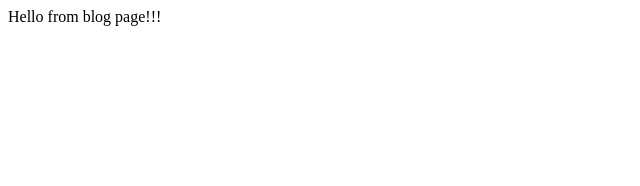
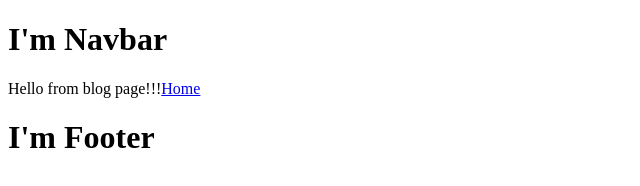
Before and after one commit to msiller455/backroads-project, a Gatsby site: page /blog in a window 1280 px wide. Shown: the whole page, without its empty margins (0-640 px from the left). Built offline with nearby package versions, Linux system fonts and the light colour scheme; Gatsby itself is replaced by a stand-in of ours.

Commit message:
adds layout to pages

```diff
--- /dev/null
+++ b/src/components/Footer.js
@@ -0,0 +1,11 @@
+import React from 'react'
+
+const Footer = () => {
+    return (
+        <div>
+            <h1>I'm Footer</h1>
+        </div>
+    )
+}
+
+export default Footer
--- /dev/null
+++ b/src/components/Layout.js
@@ -0,0 +1,15 @@
+import React from 'react'
+import Navbar from './Navbar'
+import Footer from './Footer'
+
+const Layout = ({children}) => {
+    return (
+        <div>
+            <Navbar />
+            {children}
+            <Footer />
+        </div>
+    )
+}
+
+export default Layout
--- /dev/null
+++ b/src/components/Navbar.js
@@ -0,0 +1,11 @@
+import React from 'react'
+
+const Navbar = () => {
+    return (
+        <div>
+            <h1>I'm Navbar</h1>
+        </div>
+    )
+}
+
+export default Navbar
--- a/src/pages/404.js
+++ b/src/pages/404.js
@@ -1,9 +1,10 @@
 import React from 'react'
+import Layout from '../components/Layout'
 
 export default function error() {
     return (
-        <div>
+        <Layout>
             Hello from error!
-        </div>
+        </Layout>
     )
 }
--- a/src/pages/blog.js
+++ b/src/pages/blog.js
@@ -1,10 +1,13 @@
 import React from 'react'
+import { Link } from 'gatsby'
+import Layout from '../components/Layout'
 
 const blog = () => {
     return (
-        <div>
+        <Layout>
             Hello from blog page!!!
-        </div>
+            <Link to="/">Home</Link>
+        </Layout>
     )
 }
 
--- a/src/pages/contact.js
+++ b/src/pages/contact.js
@@ -1,9 +1,10 @@
 import React from 'react'
+import Layout from '../components/Layout'
 
 export default function contact() {
     return (
-        <div>
+        <Layout>
             Hello from contact!!!!
-        </div>
+        </Layout>
     )
 }
--- a/src/pages/tours.js
+++ b/src/pages/tours.js
@@ -1,11 +1,12 @@
 import React, { Component } from 'react'
+import Layout from '../components/Layout'
 
 export default class tours extends Component {
     render() {
         return (
-            <div>
+            <Layout>
                 Hello from tours page!!!
-            </div>
+            </Layout>
         )
     }
 }
```
Also changed, not shown: src/pages/index.js (+6 -2 lines).
